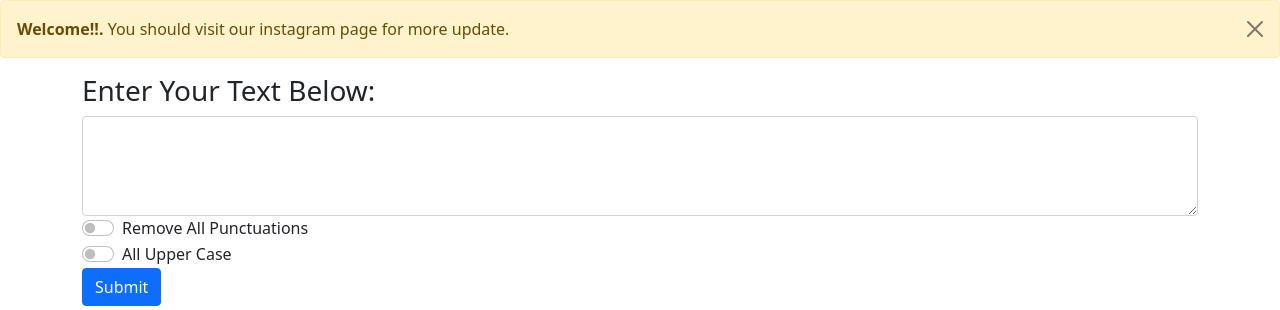
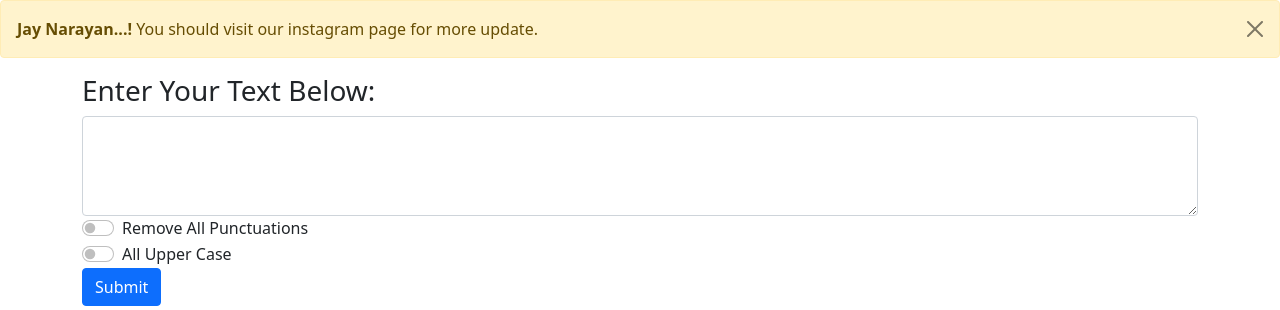
Before and after one commit to Arthpatel01/tutils, a Django app: page / in a window 1280 px wide. Shown: the part 56-366 px from the top of the page. Run offline with Django 3.2, Linux system fonts and the light colour scheme.

Commit message:
Update index.html
New Changes

```diff
--- a/templates/index.html
+++ b/templates/index.html
@@ -5,7 +5,7 @@
 <title>Textutils</title>
 
 <div class="alert alert-warning alert-dismissible fade show" role="alert">
-  <strong>Welcome!!. </strong> You should visit our instagram page for more update.
+  <strong>Jay Narayan...! </strong> You should visit our instagram page for more update.
   <button type="button" class="btn-close" data-bs-dismiss="alert" aria-label="Close"></button>
 </div>
 
```
